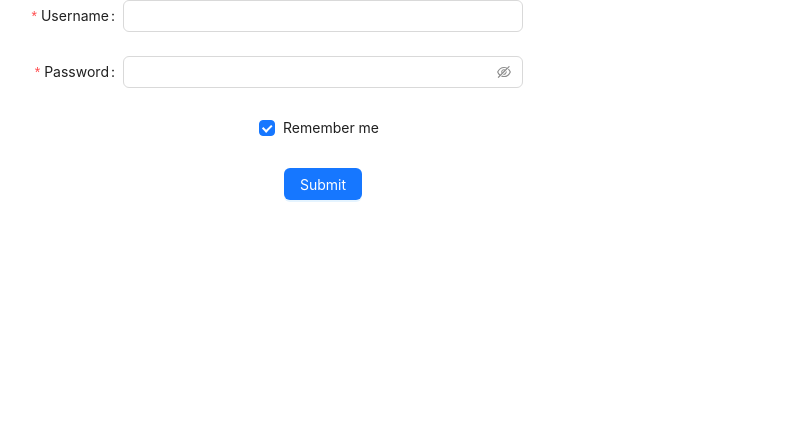
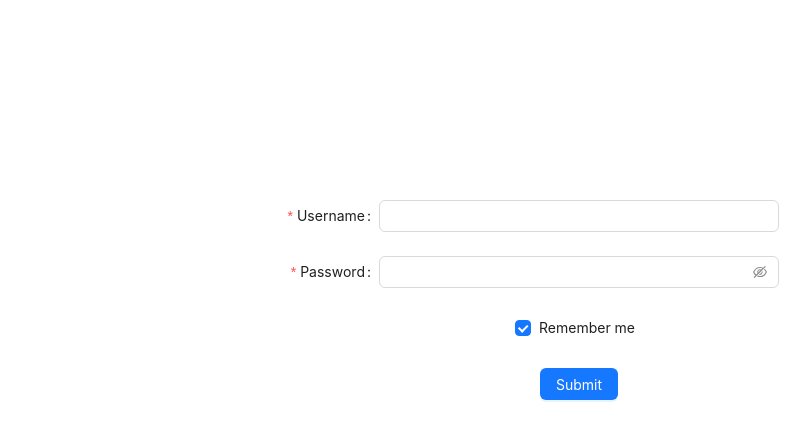
Before and after one commit to akashsdk/developer-info, a React (Create React App) app: page /login in a window 1280 px wide. Shown: the top 440 px of the page, without its empty margins (77-887 px from the left). Built offline with nearby package versions, Linux system fonts and the light colour scheme.

Commit message:
Update login.js

```diff
--- a/src/Screen/login.js
+++ b/src/Screen/login.js
@@ -12,7 +12,7 @@ const onFinishFailed = (errorInfo) => {
 export default function login() {
   return (
     <div className="loginBody">
-      <div>
+      <div className="loginBox">
         <Form
           name="basic"
           labelCol={{
```
Lines whose indentation alone changed are shown as unchanged.
